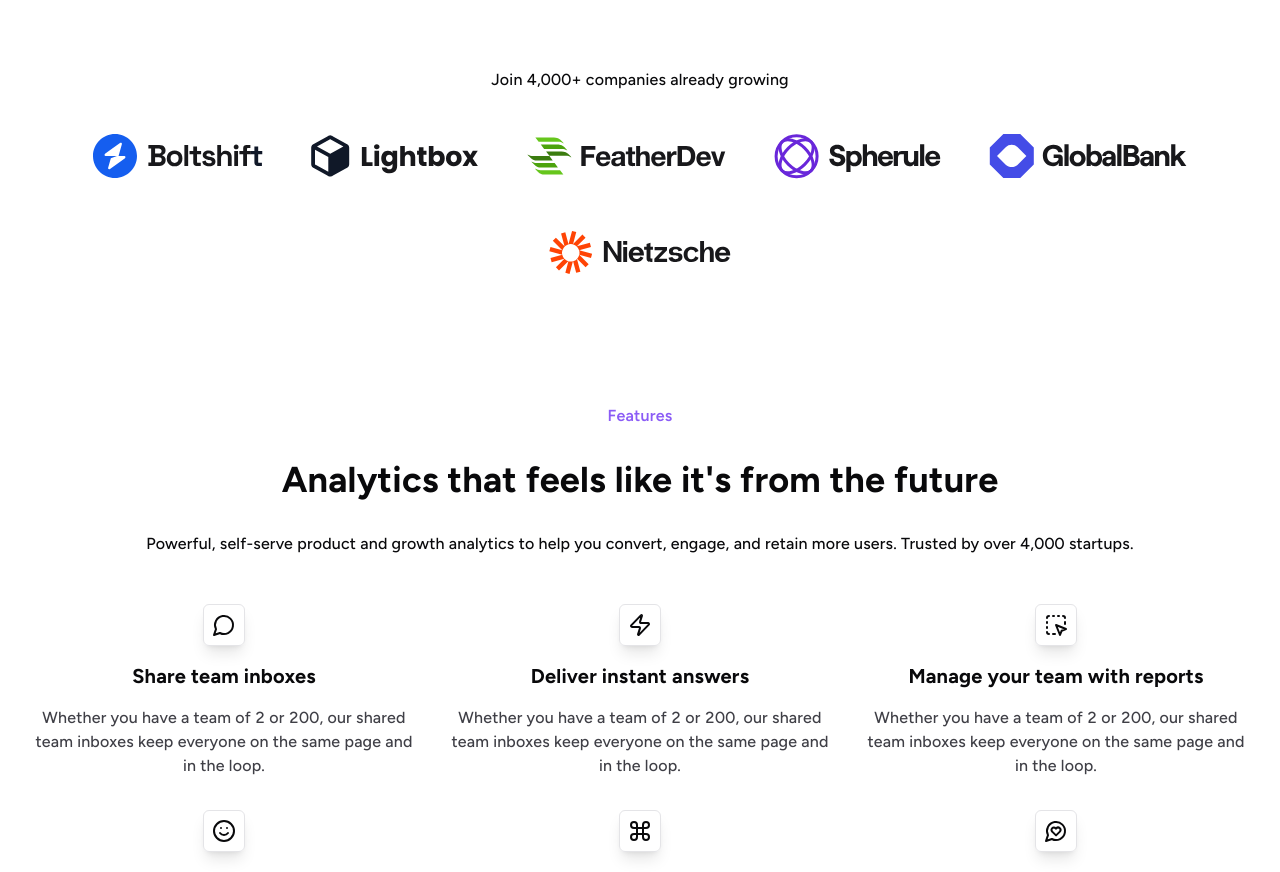
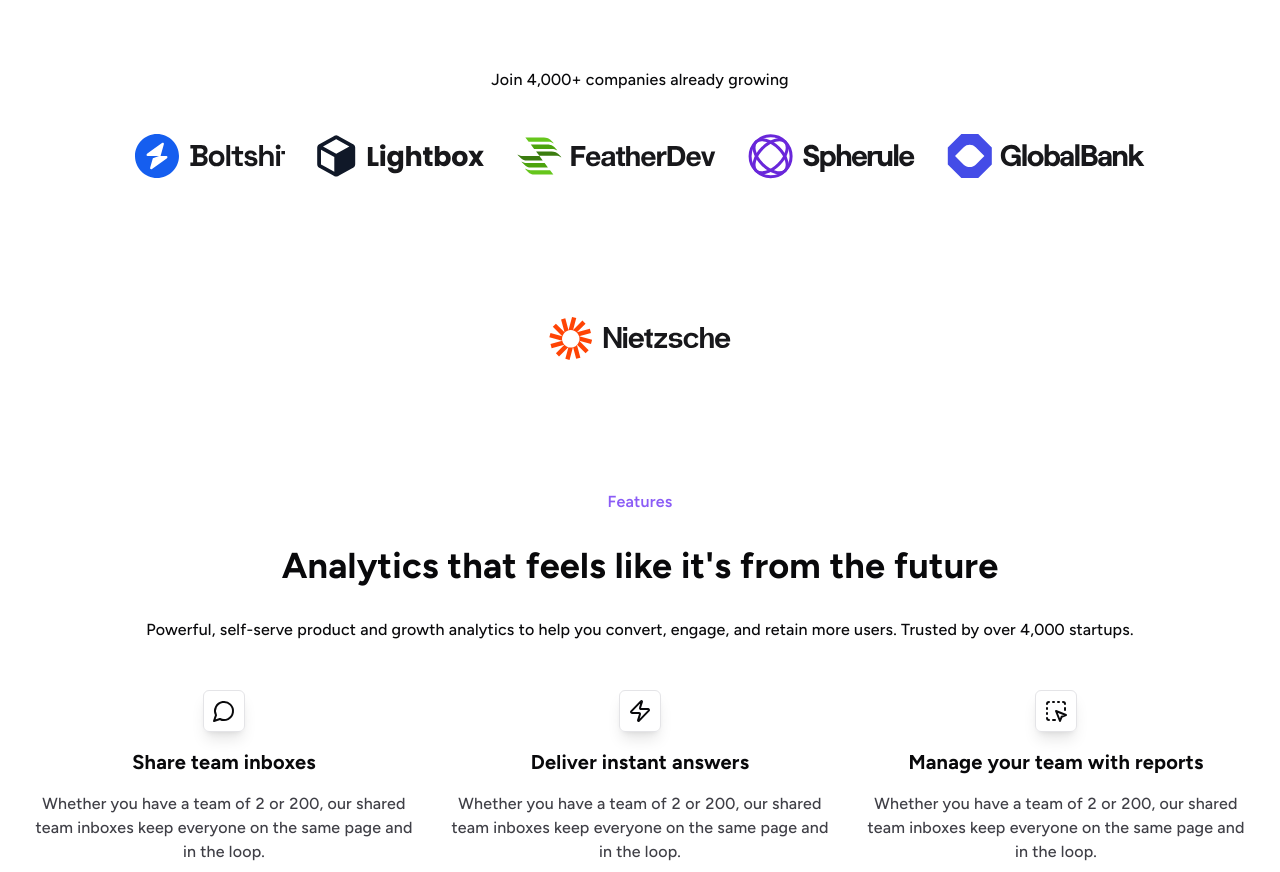
Before and after one commit to iamjasonkendrick/untitled-ui, a React (Vite) app: page / in a window 1280 px wide. Shown: the part 1020-1892 px from the top of the page. Built offline with nearby package versions, Linux system fonts and the light colour scheme.

Commit message:
Removed gap on logos

```diff
--- a/src/components/hero-section.tsx
+++ b/src/components/hero-section.tsx
@@ -50,8 +50,8 @@ export default function HeroSection() {
           <p className='text-sm sm:text-base'>
             Join 4,000+ companies already growing
           </p>
-          <div className='grid grid-cols-2 sm:flex sm:flex-wrap justify-center gap-6 sm:gap-8 lg:gap-12 mt-6 sm:mt-8 lg:mt-10'>
-            <BoltShift />
+          <div className='grid grid-cols-2 sm:flex sm:flex-wrap justify-center gap-6 sm:gap-8 mt-6 sm:mt-8 lg:mt-10'>
+            <BoltShift width={150} height={`auto`} />
             <LightBox />
             <FeatherDev />
             <Spherule />
```
